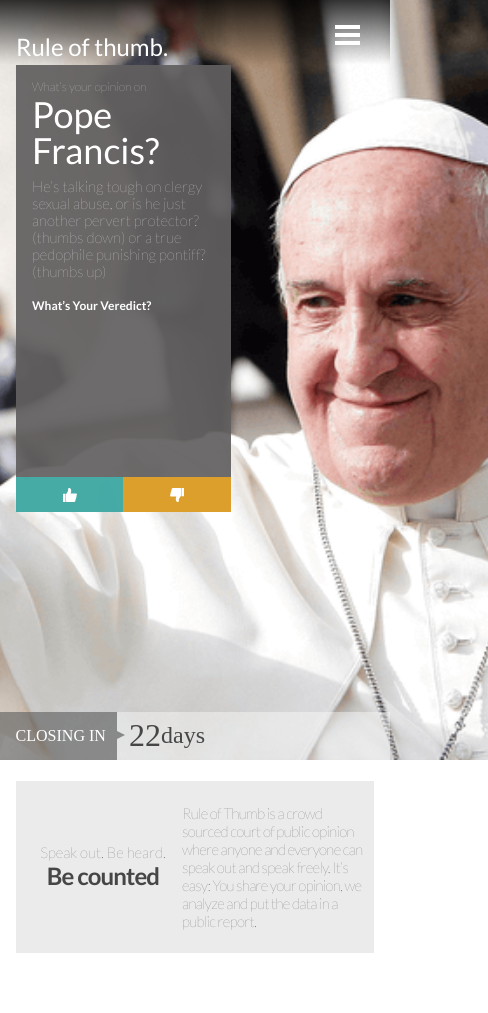
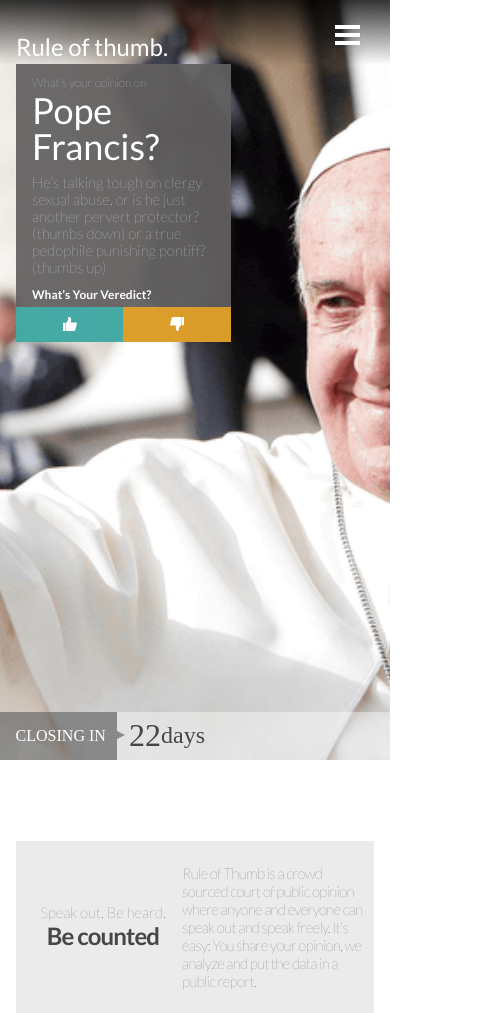
Before and after one commit to Pablorpom/zemoga-ui-test, a Next.js app: page / in a window 390 px wide. Shown: the whole page, 488 px wide, since content can reach past the window. Built offline with nearby package versions, Linux system fonts and the light colour scheme.

Commit message:
Refactorizing components to be more sustainable and have better responsive behavior

```diff
--- a/components/BannerTop/BannerTop.js
+++ b/components/BannerTop/BannerTop.js
@@ -9,8 +9,8 @@ export default function BannerTop() {
     }
   };
   const bannerClass = isBannerOpen
-    ? styles.root
-    : `${styles.root} ${styles.hide}`;
+    ? styles.bannerTop
+    : `${styles.bannerTop} ${styles.hide}`;
   return (
     <aside className={bannerClass} role="doc-tip" aria-label="Speak Out">
       <div className={styles.left}>
--- a/components/BannerTop/BannerTop.module.scss
+++ b/components/BannerTop/BannerTop.module.scss
@@ -1,18 +1,13 @@
 @use "sass:map";
 @import "../../styles/palette.scss";
 
-.root {
-  position: relative;
-  top: -60px;
+.bannerTop {
   display: flex;
   align-items: center;
   justify-content: space-between;
   padding: 0.5rem;
   background-color: map.get($palette, "--color-light-gray");
   margin-bottom: 0;
-  @media (min-width: 1100px) {
-    top: -90px;
-  }
 }
 .hide {
   display: none;
--- a/components/Hero/Hero.module.scss
+++ b/components/Hero/Hero.module.scss
@@ -17,8 +17,7 @@
 .imageContainer {
   position: absolute;
   top: 0;
-  width: 160vw;
-  left: -35vw;
+  width: 100%;
   min-height: 450px;
   height: 90vh;
   @media (min-width: 1100px) {
--- a/components/Hero/HeroFeaturedCard.module.scss
+++ b/components/Hero/HeroFeaturedCard.module.scss
@@ -4,37 +4,15 @@
 .contentContainer {
   height: max-content;
   position: absolute;
-  top: 3rem;
+  top: 4rem;
   margin-left: 1rem;
   overflow: hidden;
   width: 55vw;
-  min-height: 310px;
-  max-height: 90vh;
+  height: max-content;
   color: map.get($palette, "--color-white");
-  a {
-    height: 15px;
-    margin-bottom: 15px;
-    min-width: 150px;
-    display: none;
-    @media (min-width: 768px) {
-      display: inline-flex;
-      margin-left: 1rem;
-      justify-content: space-around;
-      margin-bottom: 2.5rem;
-    }
-    @media (min-width: 1100px) {
-      margin-bottom: 30px;
-      margin-left: 2rem;
-      font-size: 20px;
-      svg {
-        margin-right: 1rem;
-        height: 20px;
-      }
-    }
-  }
+
   .introFrase {
     margin-left: 1rem;
-    margin-top: 2rem;
     margin-bottom: 2px;
     font-family: Lato;
     font-style: normal;
@@ -53,7 +31,7 @@
     }
   }
   .title {
-    max-width: 30px;
+    width: 76px;
     margin-top: 0;
     margin-bottom: 10px;
     margin-left: 1rem;
@@ -63,6 +41,7 @@
     font-size: 36px;
     line-height: 36px;
     @media (min-width: 768px) {
+      width: 100%;
       margin-bottom: 30px;
       max-width: 1100px;
       font-size: 30px;
@@ -74,6 +53,8 @@
     }
   }
   .text {
+    overflow: hidden;
+    max-height: 105px;
     max-width: 90%;
     margin-top: 0;
     margin-bottom: 12px;
@@ -84,25 +65,55 @@
     font-size: 15px;
     line-height: 17px;
     @media (min-width: 768px) {
+      overflow: visible;
+      max-height: none;
       font-size: 18px;
-      margin-bottom: 15px;
+      margin-bottom: 65px;
     }
     @media (min-width: 1100px) {
-      margin-bottom: 0;
+      margin-bottom: 60px;
       margin-left: 2rem;
       font-size: 25px;
       line-height: 30px;
     }
   }
+  .moreInfo {
+    position: absolute;
+    top: 180px;
+    left: 1rem;
+    width: 100%;
+    height: 10px;
+    margin-bottom: 15px;
+    display: none;
+    font-family: Lato;
+    font-style: normal;
+    font-weight: 300;
+    font-size: 15px;
+    a {
+      width: 100%;
+      .wikipediaLogo {
+        max-height: 15px;
+        margin-right: 5px;
+      }
+    }
+    @media (min-width: 768px) {
+      display: flex;
+    }
+    @media (min-width: 1100px) {
+      font-size: 18px;
+      left: 2rem;
+      top: 265px;
+    }
+  }
   .lastQuestion {
-    margin-top: -25px;
+    margin-top: 0;
     margin-left: 1rem;
     font-family: Lato;
     font-style: normal;
     font-weight: bold;
     font-size: 12px;
     line-height: 14px;
-    margin-bottom: 1rem;
+    margin-bottom: 2.5rem;
     @media (min-width: 768px) {
       font-size: 25px;
     }
@@ -110,14 +121,18 @@
       margin-left: 2rem;
       font-size: 26px;
       line-height: 30px;
+      margin-bottom: 1.7rem;
     }
+  }
+  .thumbsButtonsContainer {
+    margin-bottom: 0;
   }
   .organicer {
     display: flex;
     position: relative;
     flex-direction: column;
     z-index: 1;
-    height: 55vh;
+    height: 100%;
     @media (min-width: 1100px) {
       max-height: 450px;
       height: 80vh;
@@ -136,10 +151,10 @@
 
 .featuredCardBackground {
   position: absolute;
-  top: 17px;
+  top: 0;
   left: 0;
   width: 100%;
-  height: 450px;
+  height: 100%;
   background: rgba(98, 96, 96, 0.927);
   @media (min-width: 1100px) {
     min-height: 450px;
```
Also changed, not shown: components/Hero/HeroFeaturedCard.js (+9 -3 lines).
